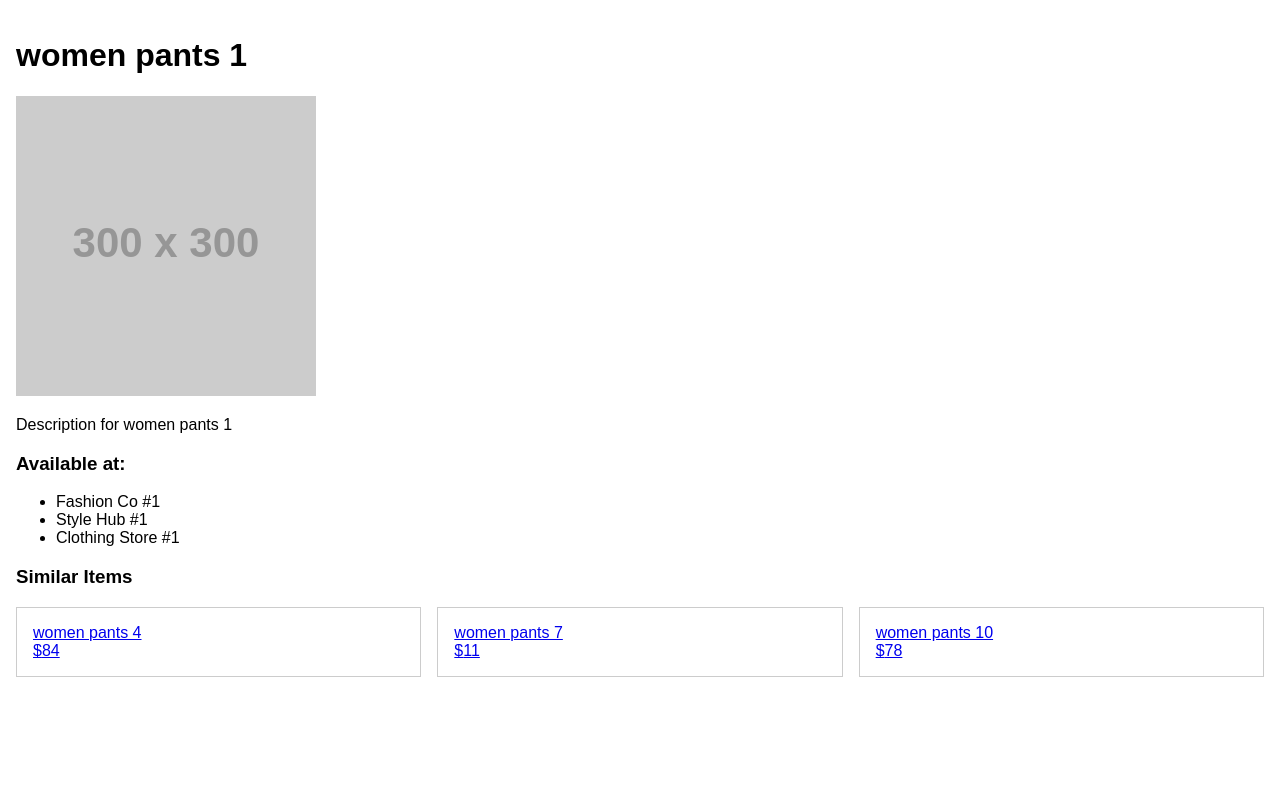
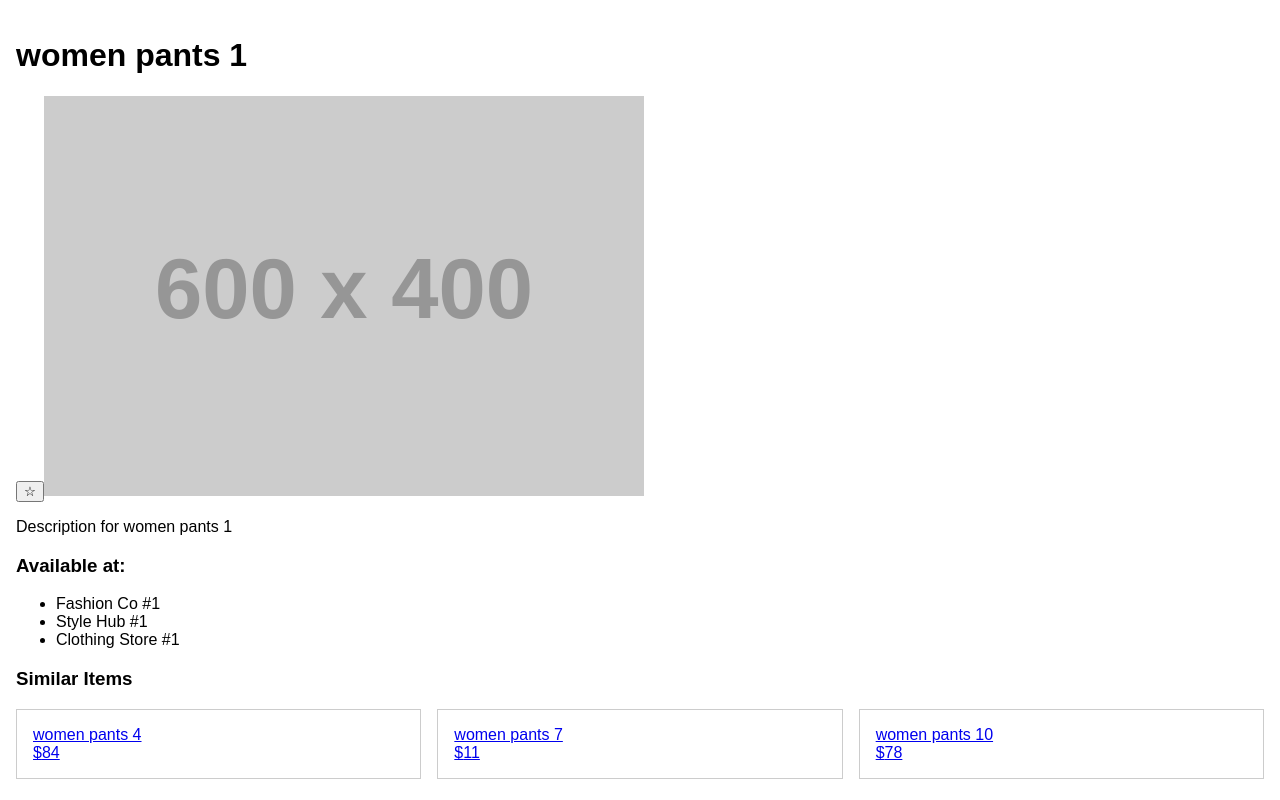
Before and after one commit to dewolixgit/react-query-mobx-comparison, a Next.js app: page /product/1 in a window 1280 px wide. Built offline with nearby package versions, Linux system fonts and the light colour scheme.

Commit message:
Add placeholder images and favorite button

```diff
--- a/app/product/[id]/page.tsx
+++ b/app/product/[id]/page.tsx
@@ -5,6 +5,7 @@ import { observer } from 'mobx-react-lite';
 import { useParams } from 'next/navigation';
 import Link from 'next/link';
 import { productDetailStore } from '../../../src/stores/ProductDetailStore';
+import { favoriteStore } from '../../../src/stores/FavoriteStore';
 
 export default observer(function ProductDetailPage() {
   const params = useParams();
@@ -23,6 +24,9 @@ export default observer(function ProductDetailPage() {
   return (
     <div>
       <h1>{product!.name}</h1>
+      <button onClick={() => favoriteStore.toggle(product!.id)}>
+        {favoriteStore.isFavorite(product!.id) ? '★' : '☆'}
+      </button>
       <img src={product!.image} alt={product!.name} />
       <p>{product!.description}</p>
       <h3>Available at:</h3>
--- a/src/api/fakeDb.ts
+++ b/src/api/fakeDb.ts
@@ -28,7 +28,7 @@ for (let i = 1; i <= 50; i++) {
 const productDetails: FakeProductDetail[] = products.map(p => ({
   ...p,
   description: `Description for ${p.name}`,
-  image: `https://via.placeholder.com/300?text=${encodeURIComponent(p.name)}`,
+  image: `https://placehold.co/600x400?text=${encodeURIComponent(p.name)}`,
 }));
 
 export function fetchProducts(params: {
--- a/src/components/TrendingSection.tsx
+++ b/src/components/TrendingSection.tsx
@@ -18,6 +18,7 @@ export const TrendingSection = observer(() => {
       <div className="product-grid">
         {trendingStore.items.map(p => (
           <Link href={`/product/${p.id}`} key={p.id} className="product-card">
+            <img src="https://placehold.co/600x400" alt={p.name} />
             <div>{p.name}</div>
             <div>${p.price}</div>
           </Link>
```
